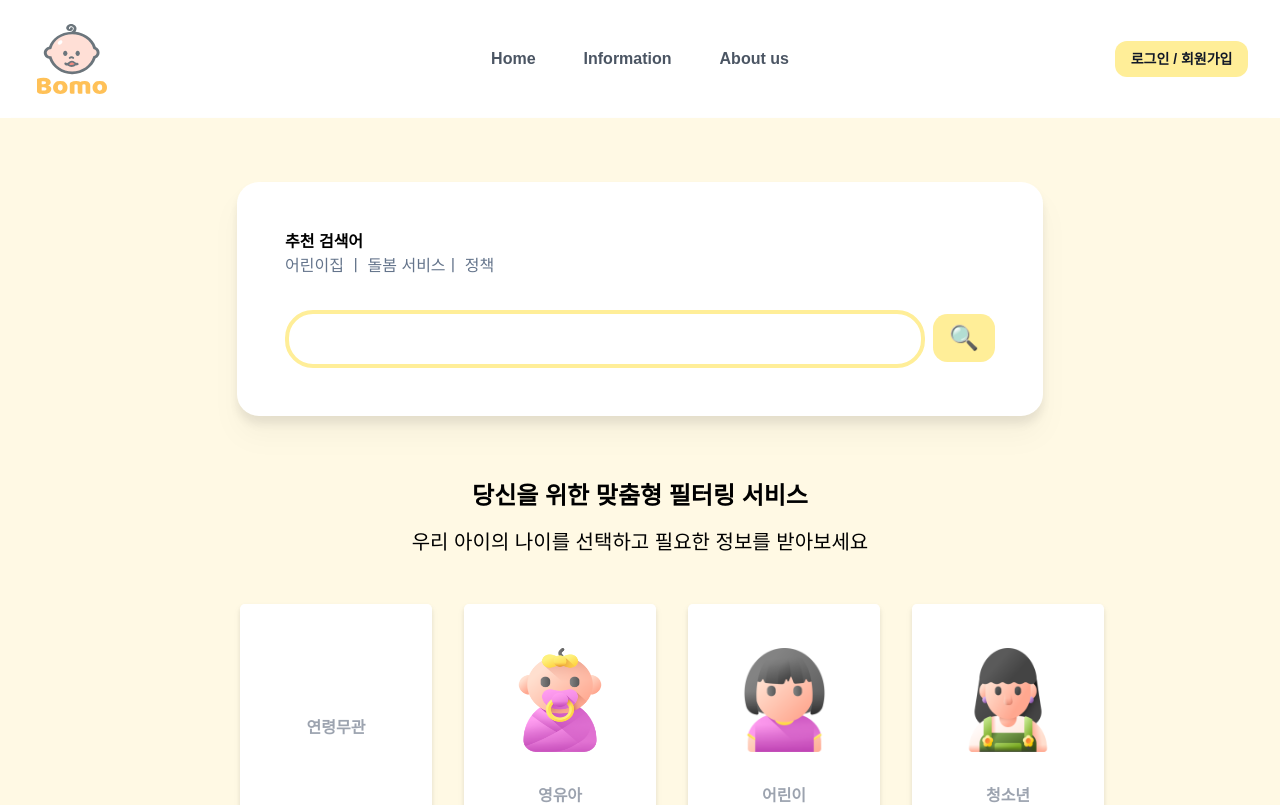
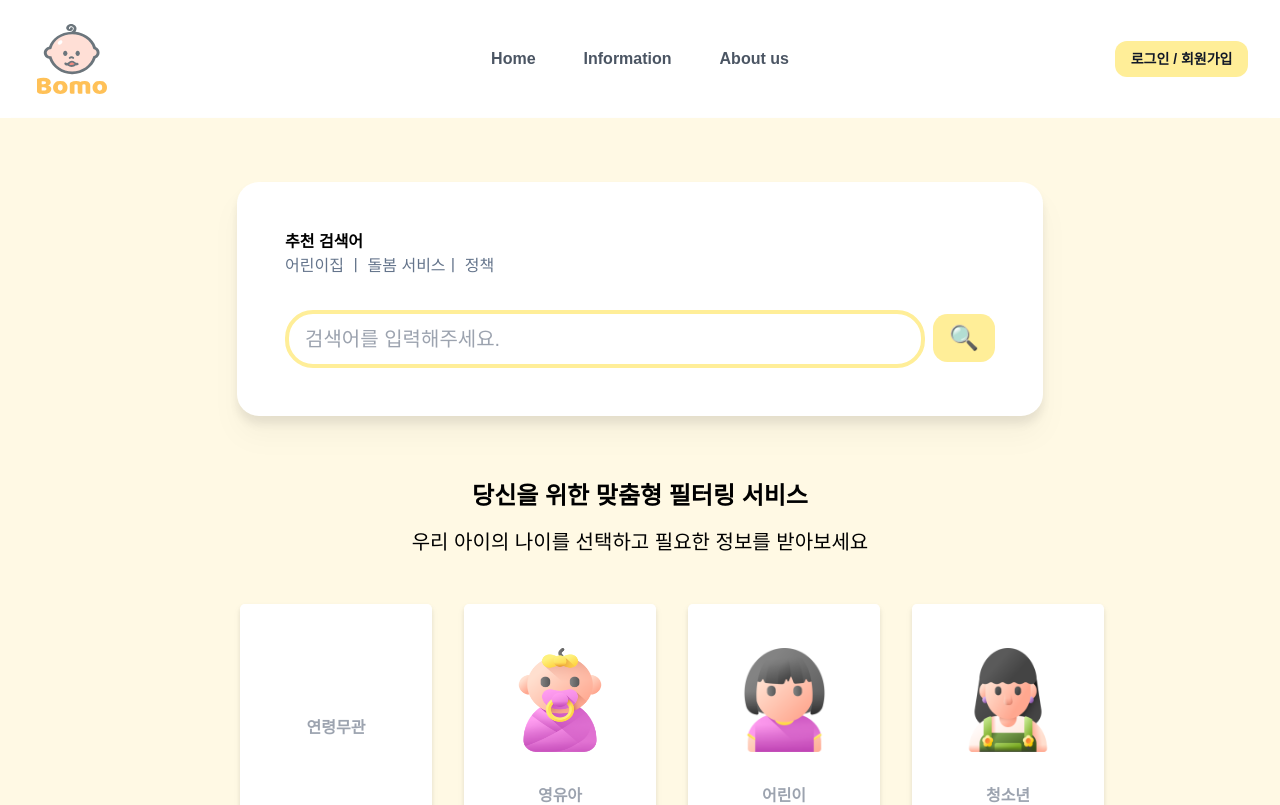
Before and after one commit to SeoulBomo/SeoulBomo.FE, a Next.js app: page / in a window 1280 px wide. Shown: the top 805 px of the page. Built offline with nearby package versions, Linux system fonts and the light colour scheme; a web font is replaced by a local one.

Commit message:
chore: searchSection 검색바 placeholder 추가

```diff
--- a/src/components/main/SearchSection/SearchSection.tsx
+++ b/src/components/main/SearchSection/SearchSection.tsx
@@ -20,6 +20,7 @@ export default function SearchSection() {
             type="text"
             name="search"
             id="search"
+            placeholder="검색어를 입력해주세요."
             className="placeholder:text-gray-400 w-[12rem] sm:w-[20rem] lg:w-[40rem] py-[0.7rem] border-4 border-yellowColor rounded-[28px] focus:outline-none focus:border-yellowColor focus:ring-1 focus:ring-yellowColor pl-[1rem] text-sm md:text-xl"
           ></input>
           <button className="px-[1rem] py-[0.5rem] bg-yellowColor rounded-[0.9rem] ml-[0.5rem] text-xl lg:text-2xl font-bold hover:bg-amber-200">
```
